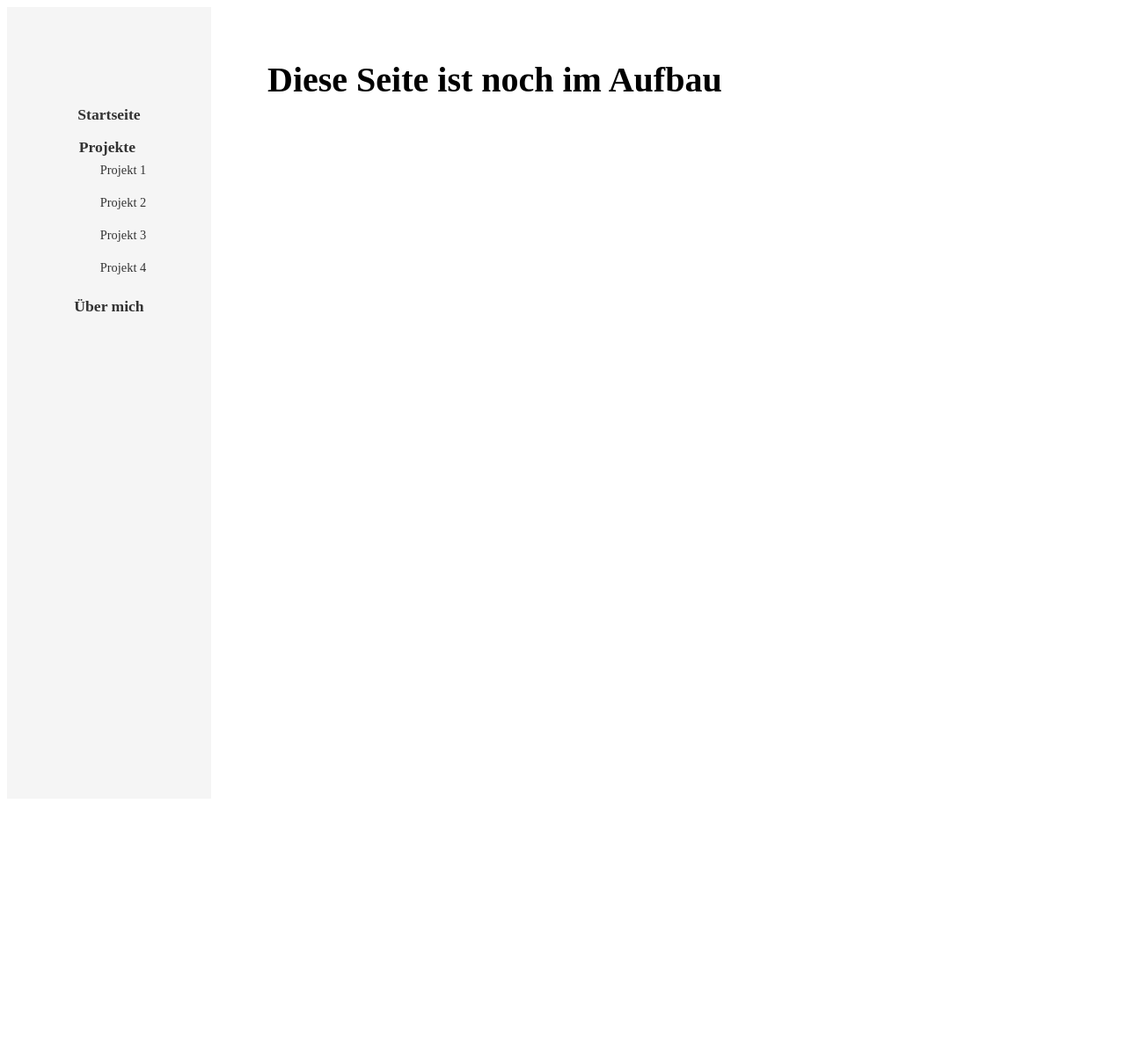
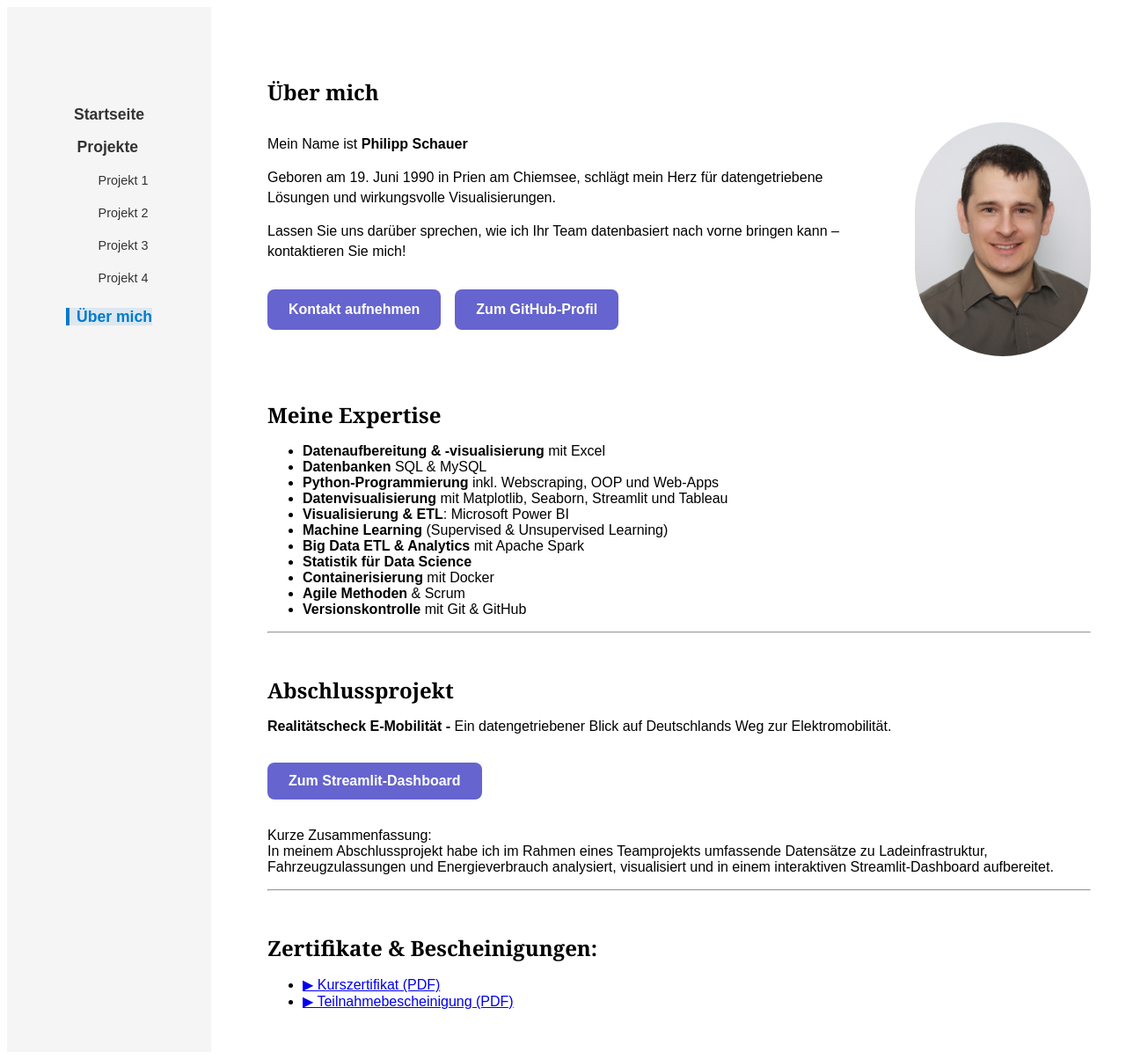
Before and after one commit to PS1906/portfolio-site, a Jekyll site: the page built from about.md, in a window 1280 px wide. Shown: the whole page at 88% size. Built offline with Jekyll 4.4.1, drawn with Linux system fonts in a browser that asks for light colours; a style sheet for code colours, icons or effects is not loaded; before the commit the page ends 916 px from its top, so only the background shows below that.

Commit message:
verschiedene Verbesserungen umgesetzt

```diff
--- a/_layouts/default.html
+++ b/_layouts/default.html
@@ -4,6 +4,13 @@
   <meta charset="utf-8">
   <title>{{ page.title | default: site.title }}</title>
   <link rel="stylesheet" href="{{ '/assets/css/style.css' | relative_url }}">
+  <link
+    rel="stylesheet"
+    href="https://cdnjs.cloudflare.com/ajax/libs/font-awesome/6.4.0/css/all.min.css"
+    integrity="sha512-pb3K4rP1QF9YbZknXbZ+gKukPptbDvMjncM8kvbCmnoXMR9Cld6IabG2s+XfYXckfAUpqFnCJu3lrwJHF+rljw=="
+    crossorigin="anonymous"
+    referrerpolicy="no-referrer"
+  />
 </head>
 <body>
   <div class="container">
--- a/about.md
+++ b/about.md
@@ -3,5 +3,64 @@ layout: default
 title: Über mich
 permalink: /about/
 ---
+## Über mich
 
-<h1>Diese Seite ist noch im Aufbau</h1>
+<div class="about-header">
+  <div class="about-text">
+    <p>Mein Name ist <strong>Philipp Schauer</strong></p>
+    <p>Geboren am 19. Juni 1990 in Prien am Chiemsee, schlägt mein Herz für datengetriebene Lösungen und wirkungsvolle Visualisierungen.</p>
+    <p>Lassen Sie uns darüber sprechen, wie ich Ihr Team datenbasiert nach vorne bringen kann – kontaktieren Sie mich!</p>
+
+    <!-- CTA-Buttons -->
+    <div class="about-cta">
+      <a href="mailto:philipp.schauer351@googlemail.com" class="btn btn-contact">
+        Kontakt aufnehmen
+      </a>
+      <a href="https://github.com/PS1906" target="_blank" rel="noopener" class="btn btn-github">
+        Zum GitHub-Profil
+      </a>
+    </div>
+  </div>
+  <div class="about-photo">
+    <img src="{{ '/assets/img/Foto.jpg' | relative_url }}" alt="Bewerbungsfoto Philipp Schauer">
+  </div>
+</div>
+
+
+## Meine Expertise
+
+- **Datenaufbereitung & -visualisierung** mit Excel
+- **Datenbanken** SQL & MySQL
+- **Python-Programmierung** inkl. Webscraping, OOP und Web-Apps
+- **Datenvisualisierung** mit Matplotlib, Seaborn, Streamlit und Tableau
+- **Visualisierung & ETL**: Microsoft Power BI
+- **Machine Learning** (Supervised & Unsupervised Learning)
+- **Big Data ETL & Analytics** mit Apache Spark
+- **Statistik für Data Science**
+- **Containerisierung** mit Docker
+- **Agile Methoden** & Scrum
+- **Versionskontrolle** mit Git & GitHub
+
+---
+
+## Abschlussprojekt
+
+<strong>Realitätscheck E-Mobilität -</strong> Ein datengetriebener Blick auf Deutschlands Weg zur Elektromobilität.
+
+<div class="about-cta">
+  <a href="https://realitaetscheck-emobilitaet.streamlit.app/" target="_blank" rel="noopener" class="btn btn-dashboard">
+        Zum Streamlit-Dashboard
+  </a>
+</div>
+
+Kurze Zusammenfassung:
+In meinem Abschlussprojekt habe ich im Rahmen eines Teamprojekts umfassende Datensätze zu Ladeinfrastruktur, Fahrzeugzulassungen und Energieverbrauch analysiert, visualisiert und in einem interaktiven Streamlit-Dashboard aufbereitet.
+
+---
+
+## Zertifikate & Bescheinigungen:
+
+<ul>
+  <li><a href="{{ '/assets/certificates/Zertifikat.pdf' | relative_url }}" target="_blank">▶ Kurszertifikat (PDF)</a></li>
+  <li><a href="{{ '/assets/certificates/Teilnahmebescheinigung.pdf' | relative_url }}" target="_blank">▶ Teilnahmebescheinigung (PDF)</a></li>
+</ul>
--- a/assets/css/style.css
+++ b/assets/css/style.css
@@ -1,3 +1,17 @@
+/* Überschriften mit Serifenschrift, Body mit Sans-Serif */
+body {
+  font-family: Arial, sans-serif;
+}
+h2, .content h1 {
+  font-family: Georgia, serif;
+}
+
+/* Mehr Abstand über jeder Sektion */
+h2 {
+  margin-top: 3rem;
+  margin-bottom: 1rem;
+}
+
 /* Container für Sidebar + Content */
 .container {
   display: flex;
@@ -170,3 +184,83 @@
 .nav-menu > ul > li > a {
   font-weight: bold;
 }
+
+/* Extra Abstand zwischen Top-Level-Eintrag und Unterliste */
+.nav-menu > ul > li > ul {
+  margin-top: 1rem;  /* hier den Abstand nach Bedarf anpassen */
+}
+
+/* Flex-Container für Über-mich-Header */
+.about-header {
+  display: flex;
+  align-items: center;      /* richten Text und Bild vertikal mittig aus */
+  justify-content: flex-start;                /* Abstand zwischen Text und Bild */
+  margin-bottom: 2rem;      /* Abstand nach unten */
+}
+
+/* Textbereich nimmt den verfügbaren Raum */
+.about-text {
+  flex: 0 1 auto;
+  margin-right: 5rem;
+  line-height: 1.4;
+  font-size: 1rem;
+}
+
+/* Foto-Bereich */
+.about-photo img {
+  max-width: 200px;         /* gleiche Größe wie vorher */
+  border-radius: 100px;
+  display: block;
+}
+
+/* Buttons für About-Page CTA */
+.about-cta {
+  display: flex;
+  gap: 1rem;
+  margin: 2rem 0;
+}
+
+.btn {
+  display: inline-block;
+  padding: 0.75rem 1.5rem;
+  border-radius: 0.5rem;
+  text-decoration: none;
+  font-weight: bold;
+  text-align: center;
+}
+
+.btn-contact {
+  background-color: #6664ce;
+  color: #fff;
+}
+
+.btn-dashboard {
+  background-color: #6664ce;
+  color: #fff;
+}
+
+.btn-github {
+  background-color: #6664ce;
+  color: #fff;
+}
+
+/* Hover-Effekte */
+.btn-contact:hover,
+.btn-dashboard:hover,
+.btn-github:hover, {
+  opacity: 0.9;
+}
+
+.nav-menu .active > a {
+  border-left: 4px solid #007acc;
+  padding-left: 0.5rem;
+  color: #007acc;
+}
+
+/* Aktive Sidebar-Kategorie hervorheben */
+.nav-menu .active > a {
+  border-left: 4px solid #007acc;  /* blauer Balken */
+  padding-left: 0.5rem;            /* Abstand ausgleichen */
+  color: #007acc;                  /* Link-Farbe anpassen */
+  background-color: rgba(0, 122, 204, 0.1); /* leichter Hintergrund */
+}
```
Also changed, not shown: _projects/umsatzanalyse.md (deleted, +0 -18 lines), index.md (+12 -8 lines), projects/index.md (added, +16 -0 lines), projects/projekt1.md (added, +9 -0 lines), projects/projekt2.md (added, +9 -0 lines), projects/projekt3.md (added, +9 -0 lines), projects/projekt4.md (added, +9 -0 lines), assets/img/Foto.jpg (added).
